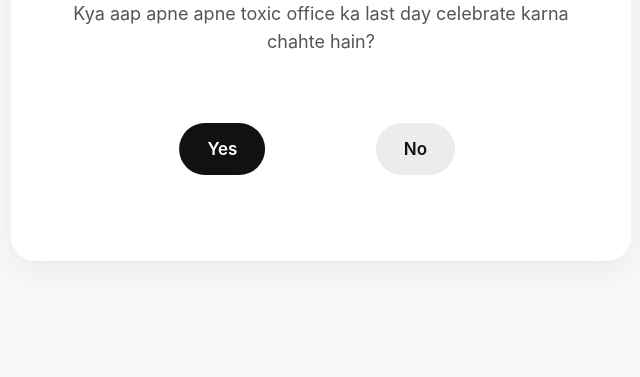
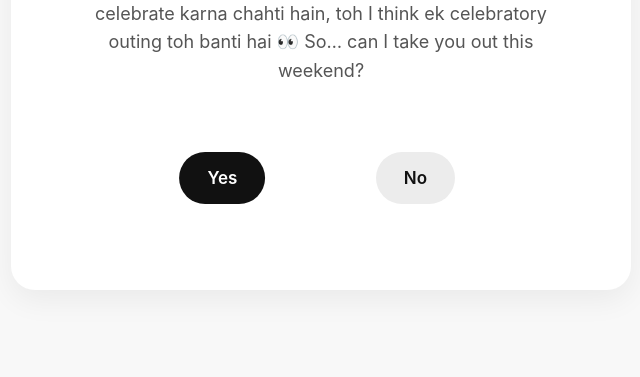
Before and after one commit to paritosh0396-lab/ask-out-page, a plain HTML site: page index.html in a window 1280 px wide. Shown: the part 423-800 px from the top of the page, without its empty margins (319-959 px from the left). Drawn offline with Linux system fonts and the light colour scheme.

Commit message:
Update index.html

```diff
--- a/index.html
+++ b/index.html
@@ -141,7 +141,8 @@
       <h1>Kya aap apne manager se pareshan hain?<</h1>
 
       <p>
-        Kya aap apne apne toxic office ka last day celebrate karna chahte hain?
+        Agar aap apne toxic office ke last day ko properly celebrate karna chahti hain, toh I think ek celebratory outing toh banti hai 👀
+So… can I take you out this weekend?
       </p>
 
       <div class="buttons">
```
